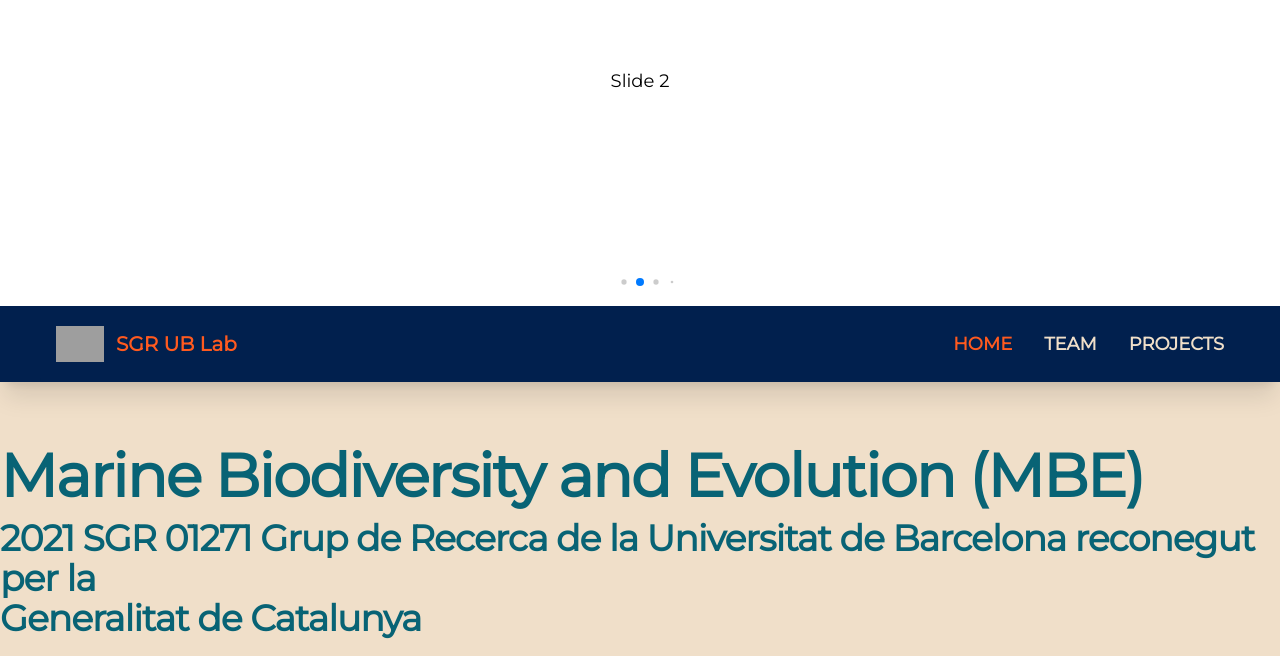
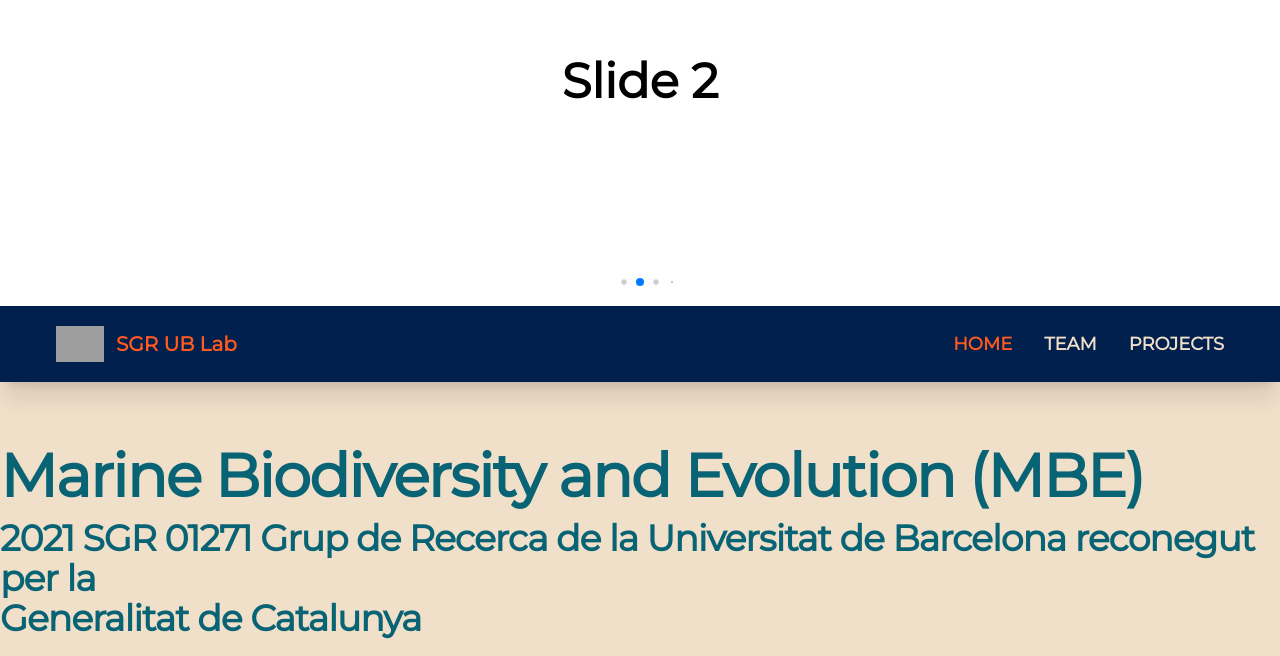
Before and after one commit to molivag/UB-SGR-Marine, a React (Vite) app: page / in a window 1280 px wide. Shown: the part 144-800 px from the top of the page. Built offline with nearby package versions, Linux system fonts and the light colour scheme; grey boxes are pictures that could not be loaded.

Commit message:
SwiperComp - En el carrusel se pusieron grande los letrteros que indican el slide

```diff
--- a/src/components/SwiperComp.tsx
+++ b/src/components/SwiperComp.tsx
@@ -30,12 +30,14 @@ function SwipImages() {
         modules={[Autoplay, Pagination, Navigation]}
         className="mySwiper"
       >
-      <SwiperSlide> <div className='bg-[url(/img/test1.jpg)] bg-cover bg-center h-full w-full'></div></SwiperSlide>
-        <SwiperSlide>Slide 2</SwiperSlide>
-        <SwiperSlide>Slide 3</SwiperSlide>
+      {/* <SwiperSlide> <div className='bg-[url(/img/test1.jpg)] bg-cover bg-center h-full w-full'></div></SwiperSlide> */}
+        <SwiperSlide><span className='font-bold text-5xl'>Slide 1</span></SwiperSlide>
+        <SwiperSlide><span className='font-bold text-5xl'>Slide 2</span></SwiperSlide>
+        <SwiperSlide><span className='font-bold text-5xl'>Slide 3</span></SwiperSlide>
+        <SwiperSlide><span className='font-bold text-5xl'>Slide 4</span></SwiperSlide>
+        <SwiperSlide><span className='font-bold text-5xl'>Slide 5</span></SwiperSlide>
+        <SwiperSlide><span className='font-bold text-5xl'>Slide 6</span></SwiperSlide>
 {/* <SwiperSlide><div className="bg-[url(../../public/img/GiselaM.jpg)] ..."></div></SwiperSlide> */}
-        <SwiperSlide>Slide 4</SwiperSlide>
-        <SwiperSlide>Slide 5</SwiperSlide>
       </Swiper>
     </>
   );
```
